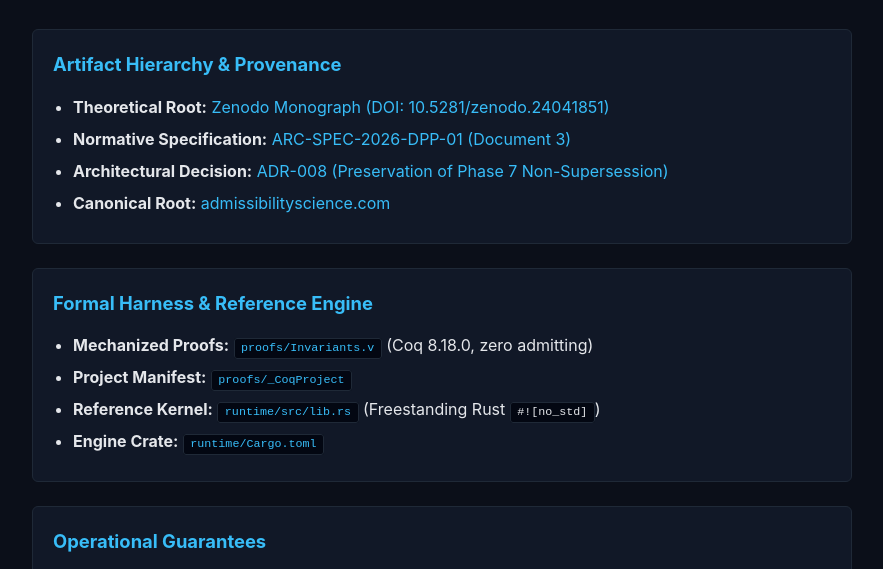
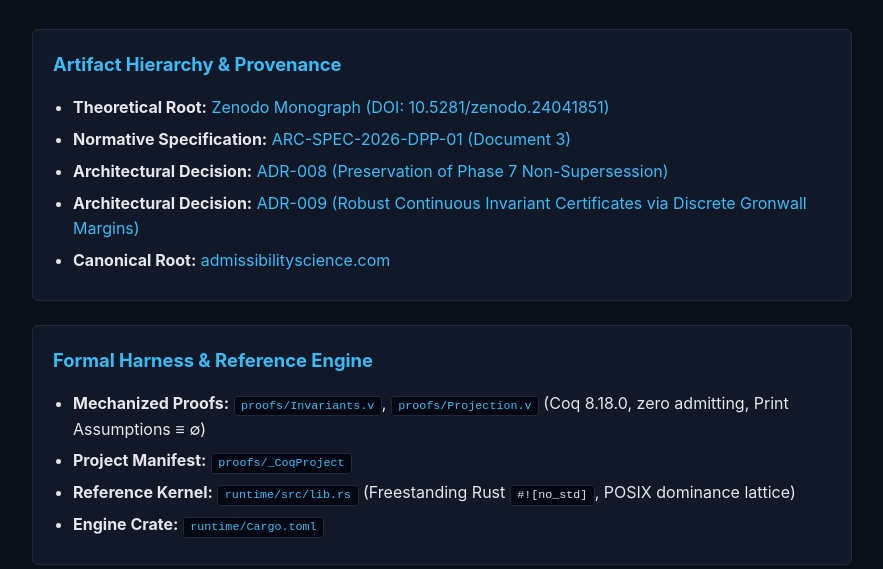
Before and after one commit to trencinodin-stack/domain-projection-spec, a plain HTML site: page index.html in a window 1280 px wide. Shown: the part 186-755 px from the top of the page, without its empty margins (198-1081 px from the left). Drawn offline with Linux system fonts and the light colour scheme.

Commit message:
Update architectural decision references and details

```diff
--- a/index.html
+++ b/index.html
@@ -116,6 +116,7 @@
         <li><strong>Theoretical Root:</strong> <a href="https://doi.org/10.5281/zenodo.24041851" target="_blank" rel="noopener">Zenodo Monograph (DOI: 10.5281/zenodo.24041851)</a></li>
         <li><strong>Normative Specification:</strong> <a href="docs/SPECIFICATION.md">ARC-SPEC-2026-DPP-01 (Document 3)</a></li>
         <li><strong>Architectural Decision:</strong> <a href="docs/adr/ADR-008.md">ADR-008 (Preservation of Phase 7 Non-Supersession)</a></li>
+        <li><strong>Architectural Decision:</strong> <a href="docs/adr/ADR-009.md">ADR-009 (Robust Continuous Invariant Certificates via Discrete Gronwall Margins)</a></li>
         <li><strong>Canonical Root:</strong> <a href="https://admissibilityscience.com" target="_blank" rel="noopener">admissibilityscience.com</a></li>
       </ul>
     </div>
@@ -123,9 +124,9 @@
     <div class="card">
       <h2>Formal Harness &amp; Reference Engine</h2>
       <ul>
-        <li><strong>Mechanized Proofs:</strong> <a href="proofs/Invariants.v"><code>proofs/Invariants.v</code></a> (Coq 8.18.0, zero admitting)</li>
+        <li><strong>Mechanized Proofs:</strong> <a href="proofs/Invariants.v"><code>proofs/Invariants.v</code></a>, <a href="proofs/Projection.v"><code>proofs/Projection.v</code></a> (Coq 8.18.0, zero admitting, Print Assumptions &equiv; &empty;)</li>
         <li><strong>Project Manifest:</strong> <a href="proofs/_CoqProject"><code>proofs/_CoqProject</code></a></li>
-        <li><strong>Reference Kernel:</strong> <a href="runtime/src/lib.rs"><code>runtime/src/lib.rs</code></a> (Freestanding Rust <code>#![no_std]</code>)</li>
+        <li><strong>Reference Kernel:</strong> <a href="runtime/src/lib.rs"><code>runtime/src/lib.rs</code></a> (Freestanding Rust <code>#![no_std]</code>, POSIX dominance lattice)</li>
         <li><strong>Engine Crate:</strong> <a href="runtime/Cargo.toml"><code>runtime/Cargo.toml</code></a></li>
       </ul>
     </div>
```
